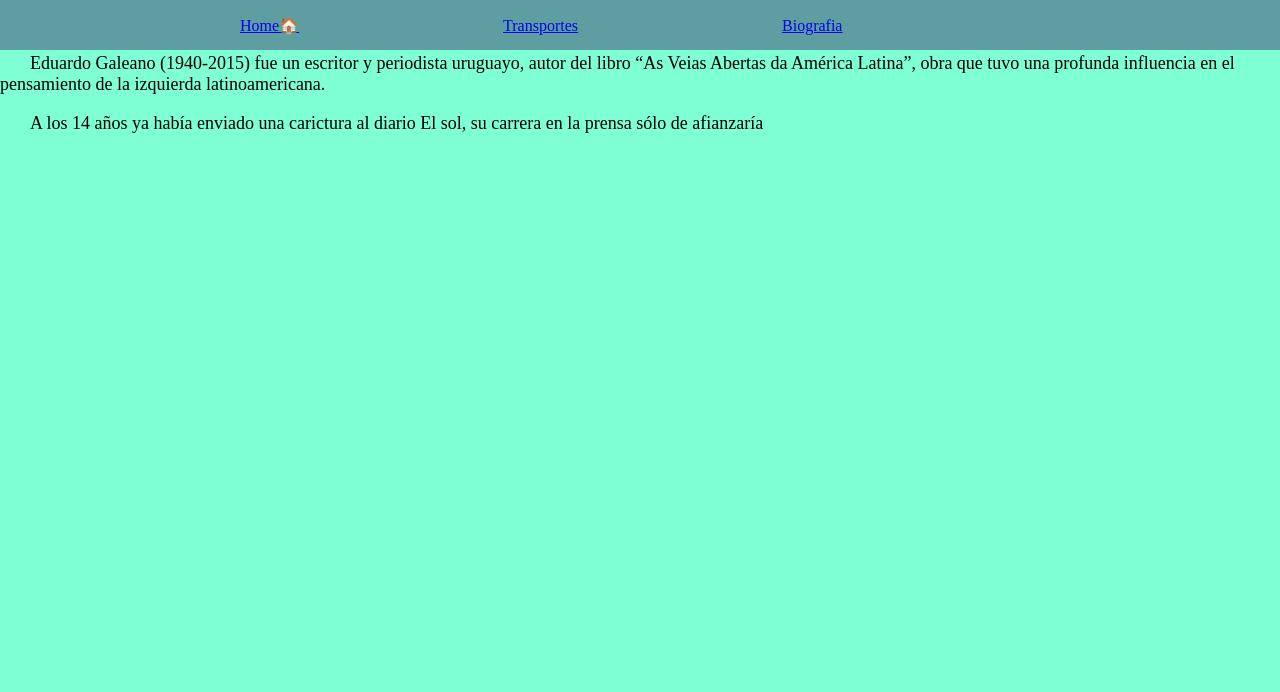
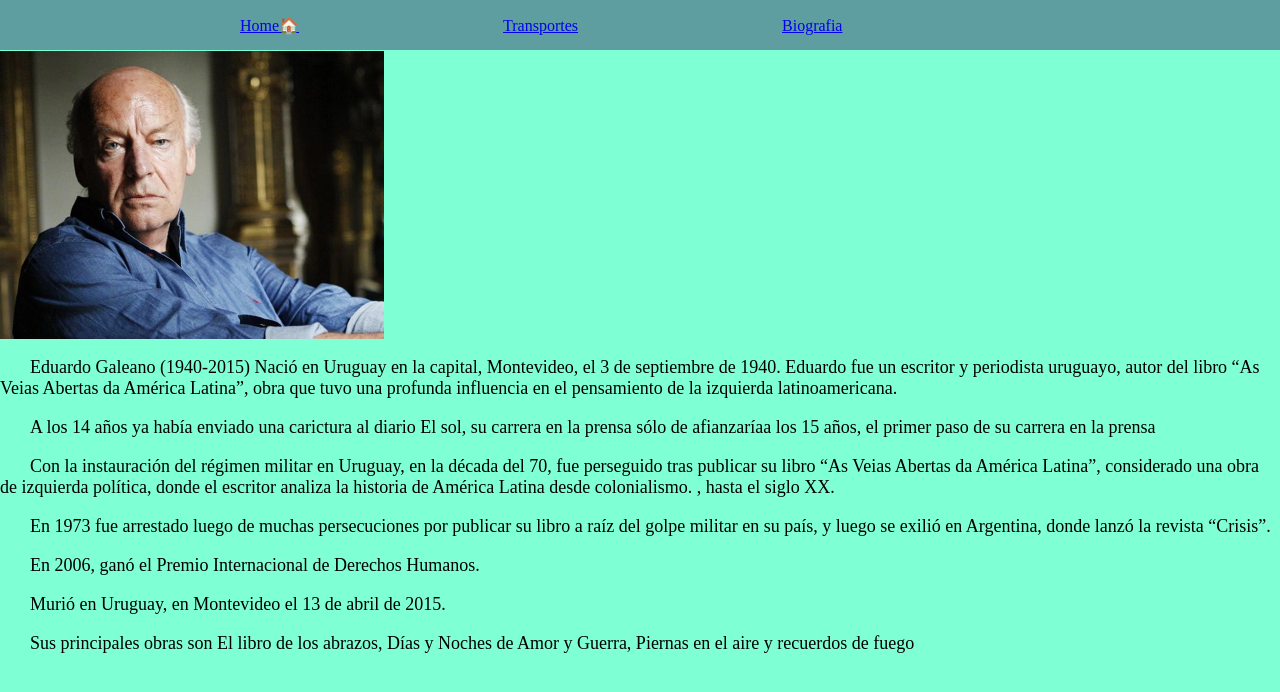
Before and after one commit to sophiamercer/Proj-Espanhol-, a plain HTML site: page Biografia.html in a window 1280 px wide. Drawn offline with Linux system fonts and the light colour scheme.

Commit message:
Biografia

```diff
--- a/Biografia.html
+++ b/Biografia.html
@@ -17,10 +17,28 @@
 </nav>
 
 <body>
-    <p>Eduardo Galeano (1940-2015) fue un escritor y periodista uruguayo, autor del libro “As Veias Abertas da América
-        Latina”, obra que tuvo una profunda influencia en el pensamiento de la izquierda latinoamericana.</p>
+    <div class="EduardoG">
+    <img id="EduardoG" src="EduardoG.jpg">
+    </div>
+    <p>Eduardo Galeano (1940-2015) Nació en Uruguay en la capital, Montevideo, el 3 de septiembre de 1940.
+        Eduardo fue un escritor y periodista uruguayo, autor del libro “As Veias Abertas da América
+        Latina”, obra que tuvo una profunda influencia en el pensamiento de la izquierda latinoamericana.
+        </p>
 
-    <p> A los 14 años ya había enviado una carictura al diario El sol, su carrera en la prensa sólo de afianzaría </p>
+    <p> A los 14 años ya había enviado una carictura al diario El sol,
+        su carrera en la prensa sólo de afianzaríaa los 15 años, el primer paso de su carrera en la prensa  </p>
+        <p>Con la instauración del régimen militar en Uruguay, en la década del 70, fue perseguido tras publicar su libro
+         “As Veias Abertas da América Latina”, considerado una obra de izquierda política,
+         donde el escritor analiza la historia de América Latina desde colonialismo. , hasta el siglo XX.</p>
+         <p>En 1973 fue arrestado luego de muchas persecuciones por publicar su libro a raíz del golpe militar en su país,
+         y luego se exilió en Argentina, donde lanzó la revista “Crisis”.</p>
+         <p>En 2006, ganó el Premio Internacional de Derechos Humanos.</p>
+         <p>Murió en Uruguay, en Montevideo el 13 de abril de 2015.</p>
+    <p>Sus principales obras son El libro de los abrazos,
+        Días y Noches de Amor y Guerra,
+        Piernas en el aire y
+        recuerdos de fuego
+    </p>
     </body>
 
 </html>
--- a/style.css
+++ b/style.css
@@ -33,3 +33,9 @@ nav li {
     display: inline;
     margin-left: 200px;
 }
+#EduardoG{
+    width: 30%;
+}
+.EduardoG{
+    display: inline;
+}
```
Also changed, not shown: EduardoG.jpg (added).
